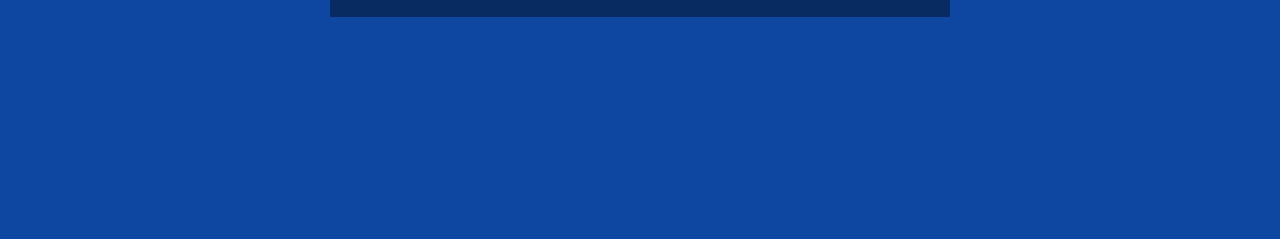
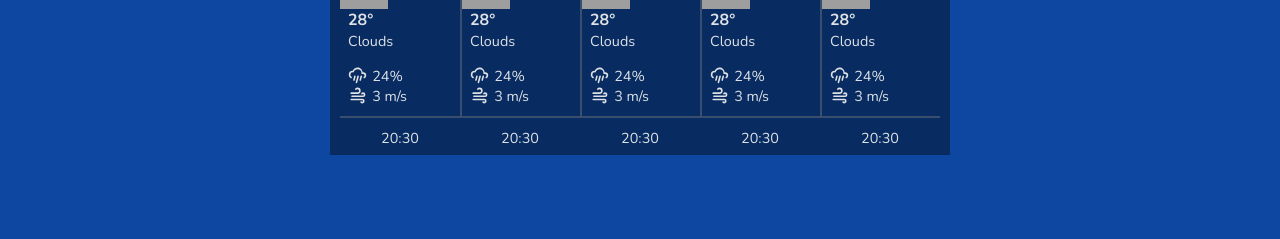
Before and after one commit to lostqubit/Weather-App, a website built with webpack: page src/index.html in a window 1280 px wide. Shown: the part 561-800 px from the top of the page. Built offline with nearby package versions, Linux system fonts and the light colour scheme; grey boxes are pictures that could not be loaded.

Commit message:
add hourly forecast view

```diff
--- a/src/render.js
+++ b/src/render.js
@@ -1,5 +1,7 @@
 import dataLoader from './data.js';
 import reloadIcon from './icons/reload.svg';
+import rainIcon from './icons/rain.svg';
+import windIcon from './icons/wind.svg';
 
 const display = (() => {
     const container = document.querySelector("#content-body");
@@ -127,12 +129,89 @@ const display = (() => {
     const renderForecast = (currentWeather, forecasts) => {
         const currentPop = forecasts[0].pop;
 
-        const heading = document.createElement("h3");
-        heading.innerText = `${forecasts[0].city}, ${forecasts[0].country}`
+        const heading1 = document.createElement("h3");
+        heading1.innerText = `${forecasts[0].city}, ${forecasts[0].country}`
 
         const currentContent = renderCurrentWeather(currentWeather,currentPop);
 
-        return {heading,currentContent};
+        const heading2 = document.createElement("h3");
+        heading2.innerText = "Forecast";
+
+        const forecastContent = document.createElement("div");
+        forecastContent.classList.add("forecast-card");
+        const content = document.createElement("div");
+        content.id = "forecast-content";
+
+        const nav = document.createElement("div");
+        const hourlyTab = document.createElement("p");
+        hourlyTab.innerText = "Hourly";
+        const dailyTab = document.createElement("p");
+        dailyTab.innerText = "Daily";
+        nav.appendChild(hourlyTab);
+        nav.appendChild(dailyTab);
+        content.appendChild(nav);
+
+        const dataDiv = document.createElement("div");
+        dataDiv.id = "forecast-data";
+
+        for(let i=0;i<5;i++){
+            const div = document.createElement("div");
+            const weatherIcon = document.createElement("img");
+            weatherIcon.classList.add("forecast-icon");
+            weatherIcon.src = `https://openweathermap.org/img/wn/${forecasts[i].weather.icon}@2x.png`
+            div.appendChild(weatherIcon);
+
+            const forecastTemperature = document.createElement("h4");
+            forecastTemperature.innerText = `${Math.round(forecasts[i].temperature.temp)}\u00B0`;
+            div.appendChild(forecastTemperature);
+
+            const forecastWeather = document.createElement("p");
+            forecastWeather.innerText = forecasts[i].weather.main;
+            div.appendChild(forecastWeather);
+
+            const forecastDataDiv = document.createElement("div");
+            const rainDiv = document.createElement("div");
+            rainDiv.classList.add("rain-container");
+            const rainImg = document.createElement("img");
+            rainImg.classList.add("rain");
+            rainImg.src = rainIcon;
+            const rain = document.createElement("p");
+            rain.innerText = `${forecasts[i].pop*100}%`;
+            rainDiv.appendChild(rainImg);
+            rainDiv.appendChild(rain);
+            forecastDataDiv.appendChild(rainDiv);
+
+            const windDiv = document.createElement("div");
+            windDiv.classList.add("wind-container");
+            const windImg = document.createElement("img");
+            windImg.classList.add("wind");
+            windImg.src = windIcon;
+            const wind = document.createElement("p");
+            wind.innerText = `${Math.round(forecasts[i].wind.speed)} m/s`;
+            windDiv.appendChild(windImg);
+            windDiv.appendChild(wind);
+            forecastDataDiv.appendChild(windDiv);
+
+            div.appendChild(forecastDataDiv);
+            dataDiv.appendChild(div);
+        }
+
+        content.appendChild(dataDiv);
+
+        const timeDiv = document.createElement("div");
+        timeDiv.classList.add("forecast-time");
+        for(let i=0;i<5;i++){
+            const forecastTime = forecasts[i].timestamp.split(" ")[4].split(":").slice(0,2);
+            const time = document.createElement("p");
+            time.innerText = forecastTime[0]+":"+forecastTime[1];
+            timeDiv.appendChild(time);
+        }
+
+        content.appendChild(timeDiv);
+
+        forecastContent.appendChild(content);
+
+        return {heading1,currentContent,heading2,forecastContent};
     };
 
     const init = async () => {
@@ -190,11 +269,13 @@ const display = (() => {
         const testForecast = [];
         for(let i=0;i<40;i++) testForecast.push(test);
 
-        const {heading,currentContent} = renderForecast(test, testForecast);
+        const {heading1,currentContent,heading2,forecastContent} = renderForecast(test, testForecast);
 
         stopAnimation();
-        container.appendChild(heading);
+        container.appendChild(heading1);
         container.appendChild(currentContent);
+        container.appendChild(heading2);
+        container.appendChild(forecastContent);
     }
 
     return {init};
--- a/src/style.css
+++ b/src/style.css
@@ -142,10 +142,17 @@ header>div:last-child>div:first-child{
     }
 }
 
-#content-body>h3{
+#content-body>h3:first-child{
     font-weight: 600;
     color: #dee2e6;
     margin-bottom: 20px;
+}
+
+
+#content-body>h3:nth-child(3){
+    font-weight: 600;
+    color: #dee2e6;
+    margin-top: 20px;
 }
 
 .current-card{
@@ -224,3 +231,100 @@ header>div:last-child>div:first-child{
     display: grid;
     grid-template-columns: repeat(5,1fr);
 }
+
+.forecast-card{
+    background-color: #0d47a1;
+    margin-top: 20px;
+    margin-bottom: 20px;
+}
+
+#forecast-content{
+    color: #dee2e6;
+    height: 210px;
+    width: 600px;
+    padding: 10px;
+    background-color: rgba(0, 0, 0, 0.4);
+    display: grid;
+    grid-template-rows: 1fr 5fr 1fr;
+}
+
+#forecast-content>div:first-child{
+    display: flex;
+    gap: 20px;
+}
+
+#forecast-content>div:first-child>p:first-child{
+    border-bottom: 2px solid white;
+}
+
+#forecast-content>div:first-child>p:hover{
+    border-bottom: 2px solid white;
+    cursor: pointer;
+}
+
+#forecast-data{
+    display: grid;
+    grid-template-columns: repeat(5,1fr);
+}
+
+#forecast-data>div{
+    display: flex;
+    flex-direction: column;
+    border-bottom: 2px solid rgba(108, 117, 125,0.5);
+    border-top: 2px solid rgba(108, 117, 125,0.5);
+}
+
+#forecast-data>div:nth-of-type(n+2){
+    border-left: 2px solid rgba(108, 117, 125,0.5);
+}
+
+#forecast-data>div>h4{
+    padding-left: 8px;
+}
+
+#forecast-data>div>p{
+    font-size: 0.9rem;
+    padding-left: 8px;
+}
+
+.forecast-icon{
+    height: 3rem;
+    width: 3rem;
+}
+
+#forecast-data>div>div{
+    padding-top: 15px;
+    padding-left: 8px;
+    padding-bottom: 10px;
+}
+
+.rain{
+    height: 1.2rem;
+}
+
+.rain-container{
+    font-size: 0.9rem;
+    display: flex;
+    gap: 5px;
+}
+
+.wind{
+    height: 1.2rem;
+}
+
+.wind-container{
+    font-size: 0.9rem;
+    display: flex;
+    gap: 5px;
+}
+
+.forecast-time{
+    display: grid;
+    grid-template-columns: repeat(5,1fr);
+}
+
+.forecast-time>p{
+    text-align: center;
+    font-size: 0.9rem;
+    padding-top: 10px;
+}
```
Also changed, not shown: src/icons/rain.svg (added), src/icons/wind.svg (added).
